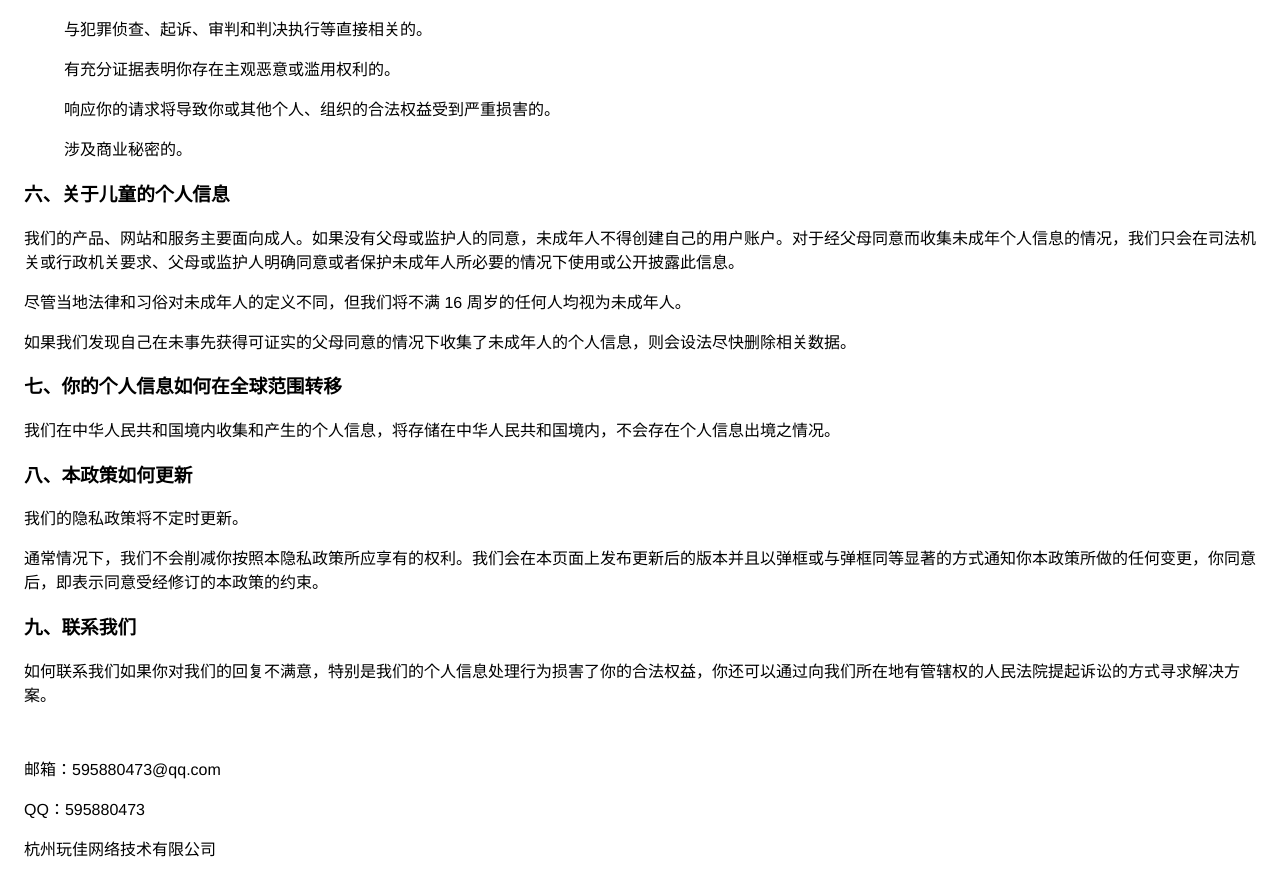
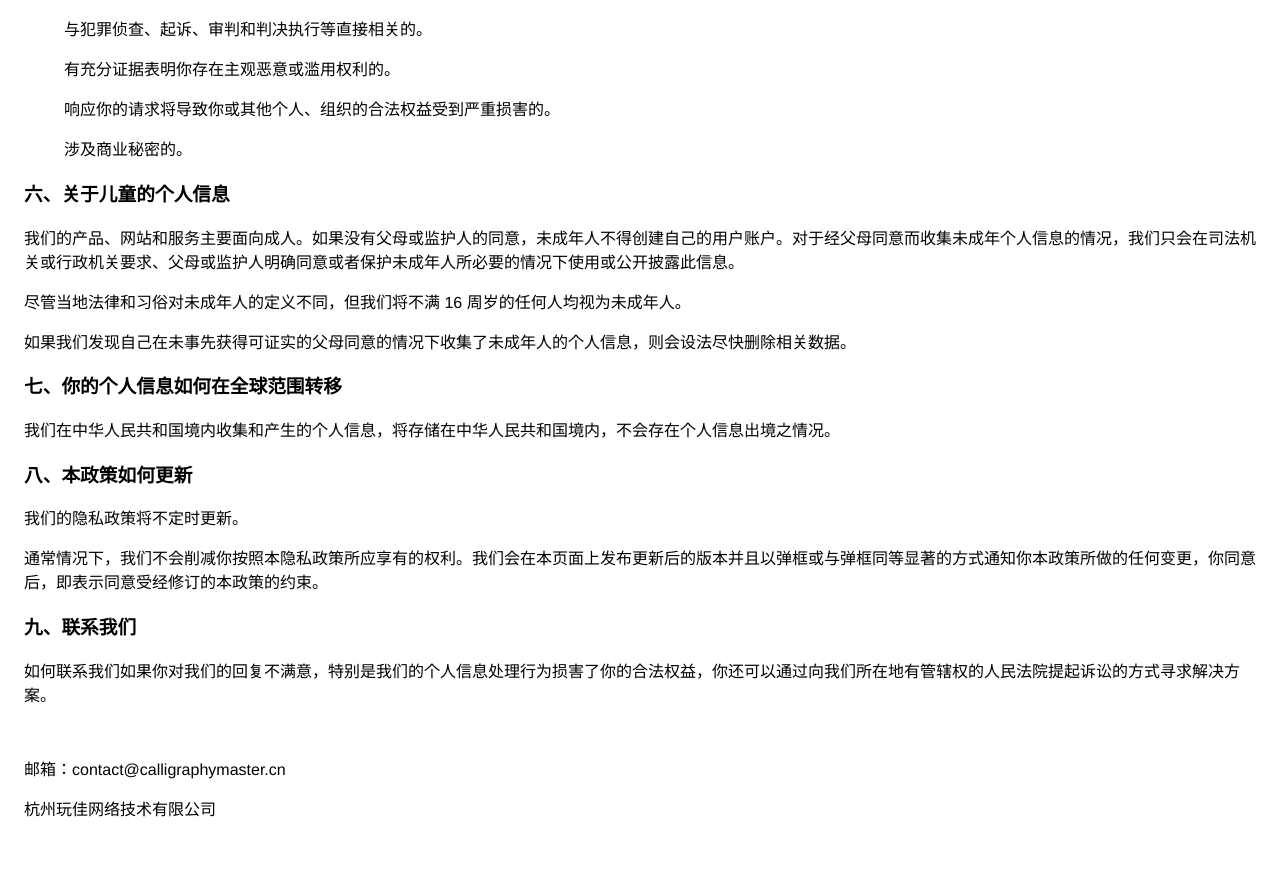
Before and after one commit to ztdr/home, a Jekyll site: the page lz_privacy_lzds.html, which Jekyll copies as it is, in a window 1280 px wide and 900 px high, scrolled down 6970 px. Shown: the top 896 px of the window. Built offline with Jekyll 4.4.1, drawn with Linux system fonts in a browser that asks for light colours; after the commit the page ends 7830 px from its top, so only the background shows below that.

Commit message:
Update lz_privacy_lzds.html

```diff
--- a/lz_privacy_lzds.html
+++ b/lz_privacy_lzds.html
@@ -517,10 +517,7 @@
 
 <br>
 <p>
-    邮箱：595880473@qq.com
-</p>
-<p>
-    QQ：595880473
+    邮箱：contact@calligraphymaster.cn
 </p>
 <p>
     杭州玩佳网络技术有限公司
```
